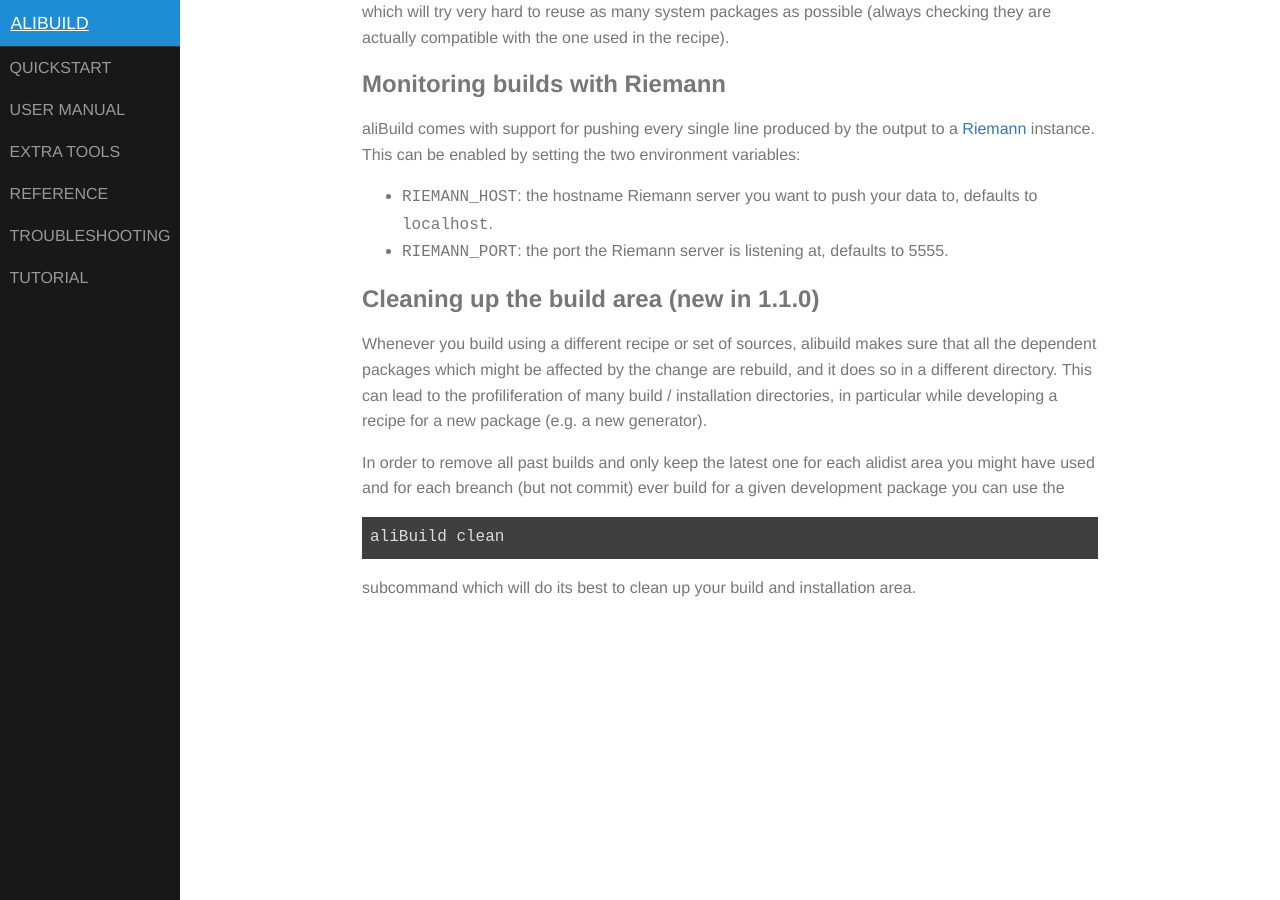
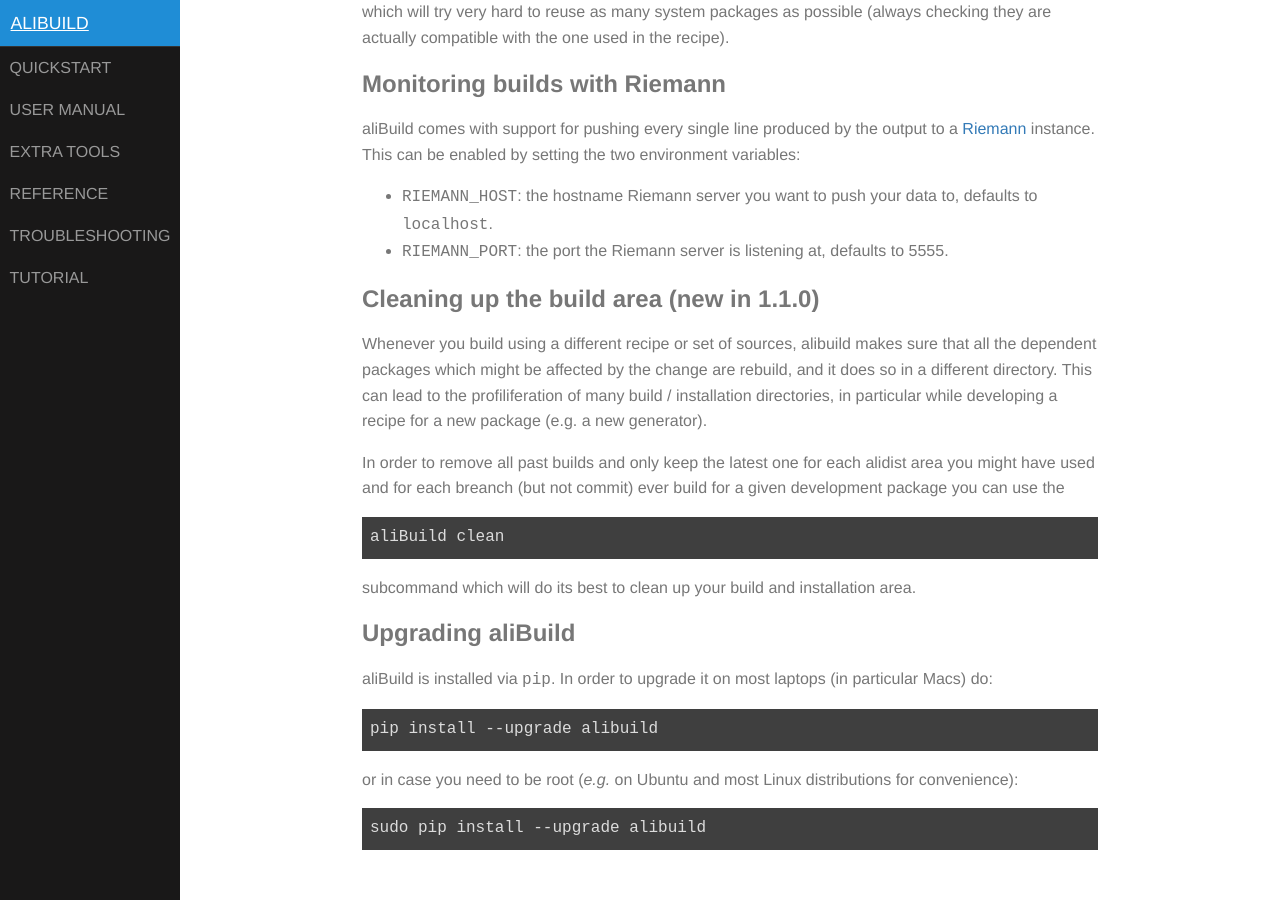
Before and after one commit to alisw/alibuild, a Jekyll site: the page built from user.markdown, in a window 1280 px wide and 900 px high, scrolled down 4813 px. Built offline with Jekyll 4.4.1, drawn with Linux system fonts in a browser that asks for light colours.

Commit message:
Add info to upgrade aliBuild

```diff
--- a/user.markdown
+++ b/user.markdown
@@ -247,3 +247,15 @@
 
 subcommand which will do its best to clean up your build and
 installation area.
+
+## Upgrading aliBuild
+
+aliBuild is installed via `pip`. In order to upgrade it on most laptops (in
+particular Macs) do:
+
+    pip install --upgrade alibuild
+
+or in case you need to be root (_e.g._ on Ubuntu and most Linux distributions
+for convenience):
+
+    sudo pip install --upgrade alibuild
```
